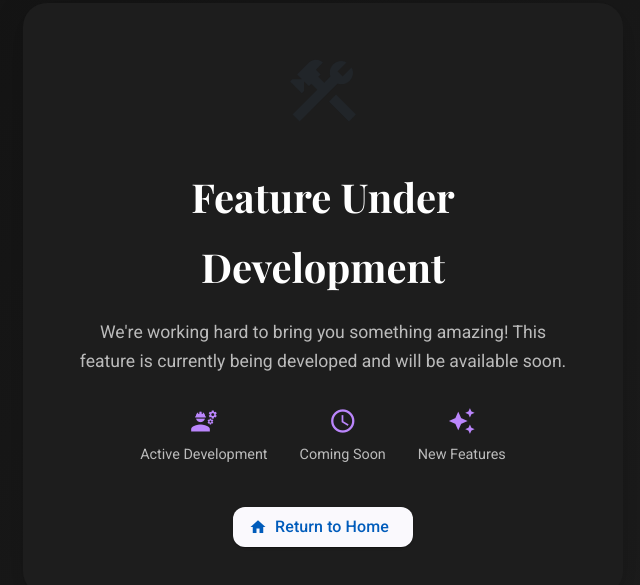
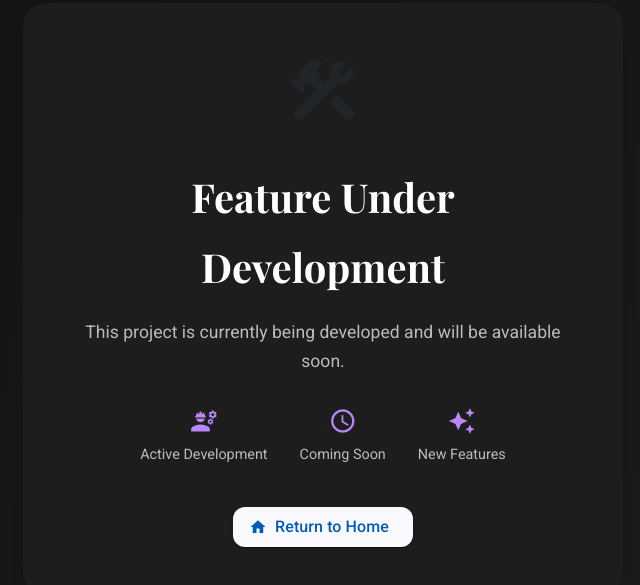
Before and after one commit to jobissjo/Jobi-Portfolio, an Angular app: page /in-progress in a window 1280 px wide. Shown: the part 101-686 px from the top of the page, without its empty margins (317-957 px from the left). Built offline with nearby package versions, Linux system fonts and the light colour scheme; a web font is replaced by a local one.

Commit message:
docs(in-progress): update message to reflect current development status
The message in the in-progress component was updated to better align with the current state of the project. The previous wording was more promotional, while the new message is more factual and concise.

```diff
--- a/src/app/components/in-progress/in-progress.component.html
+++ b/src/app/components/in-progress/in-progress.component.html
@@ -2,7 +2,7 @@
     <div class="content" [class.dark-mode]="isDarkMode">
       <mat-icon class="construction-icon">construction</mat-icon>
       <h1>Feature Under Development</h1>
-      <p class="message">We're working hard to bring you something amazing! This feature is currently being developed and will be available soon.</p>
+      <p class="message">This project is currently being developed and will be available soon.</p>
       <div class="features">
         <div class="feature-item">
           <mat-icon>engineering</mat-icon>
```
